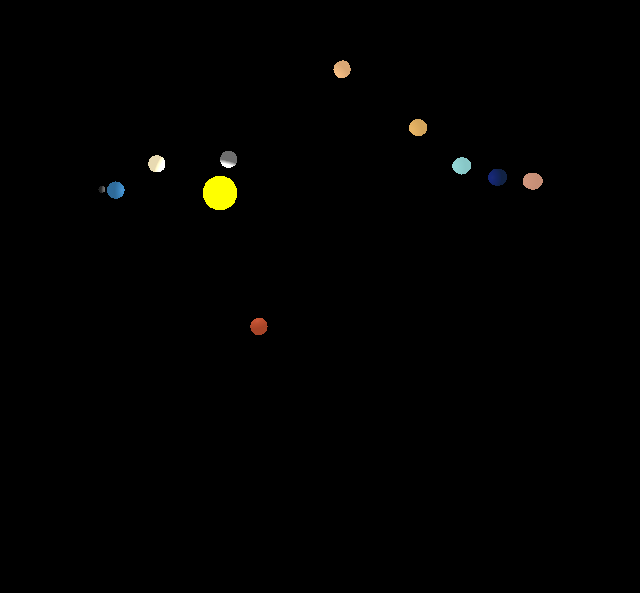
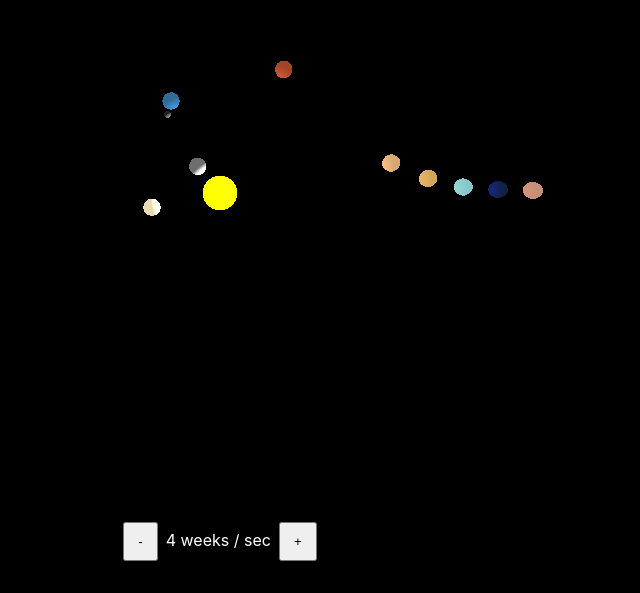
Before and after one commit to spicalous/space-viz, a Vue app: page / in a window 1280 px wide. Shown: the part 207-800 px from the top of the page, without its empty margins (420-1060 px from the left). Built offline with nearby package versions, Linux system fonts and the light colour scheme; the HTML template or start-up script is replaced by a standard one.

Commit message:
add user control for speed

```diff
--- a/package.json
+++ b/package.json
@@ -11,7 +11,8 @@
     "test:e2e": "playwright test",
     "build-only": "vite build",
     "type-check": "vue-tsc --build",
-    "lint": "eslint . --fix"
+    "lint": "eslint . --fix",
+    "test": "npm run lint && npm run build && npm run test:unit -- run"
   },
   "dependencies": {
     "vue": "^3.5.13"
--- a/src/assets/main.css
+++ b/src/assets/main.css
@@ -1,12 +1,23 @@
 @import './base.css';
 
 #app,
-main,
+#main-container,
+#user-controls-container,
 canvas {
   height: 100%;
   width: 100%;
 }
 
+#main-container {
+  position: relative;
+}
+#user-controls-container {
+  position: absolute;
+  top: 0;
+  left: 0;
+  pointer-events: none;
+}
+
 canvas {
   display: block;
 }
--- a/src/components/CanvasContainer.vue
+++ b/src/components/CanvasContainer.vue
@@ -3,12 +3,13 @@
   import { useTemplateRef, onMounted } from 'vue';
   import { PerspectiveCamera, WebGLRenderer } from 'three';
   import { OrbitControls } from 'three/addons/controls/OrbitControls.js';
-  import AstronomicalObjectViewModel from './../view-models/astronomical-object-view-model';
+  import { Speed, SPEED_TO_MS_PER_MS } from './../models/speed.ts';
+  import AstronomicalObjectViewModel from './../view-models/astronomical-object-view-model.ts';
 
   const props = defineProps<{
     objects: AstronomicalObjectViewModel[],
     scene: Scene,
-    oneYearDurationMs: number
+    speed: Speed
   }>();
 
   const canvas = useTemplateRef('ref-canvas');
@@ -30,7 +31,7 @@
         camera.aspect = getAspectRatio();
         camera.updateProjectionMatrix();
       }
-      props.objects.forEach(obj => obj.animate(delta, props.oneYearDurationMs));
+      props.objects.forEach(obj => obj.animate(delta, SPEED_TO_MS_PER_MS[props.speed]));
       controls.update();
       renderer.render(props.scene, camera);
     }
--- a/src/components/MainContainer.vue
+++ b/src/components/MainContainer.vue
@@ -2,14 +2,16 @@
   import { ref } from 'vue';
   import { Mesh, MeshPhongMaterial, PointLight, Scene, SphereGeometry } from 'three';
   import CanvasContainer from './CanvasContainer.vue';
+  import UserControlsContainer from './UserControlsContainer.vue';
   import DebugContainer from './DebugContainer.vue';
+  import { Speed } from './../models/speed.ts';
   import AstronomicalObjectViewModel from './../view-models/astronomical-object-view-model';
 
   const props = defineProps<{
     debugEnabled: boolean
   }>();
 
-  const oneYearDurationMs = ref(5000);
+  const speed = ref(Speed.FOUR_WEEKS_PER_SECOND);
   const objects: AstronomicalObjectViewModel[] = [];
   const scene = initScene();
 
@@ -103,11 +105,14 @@
 </script>
 
 <template>
-  <main>
+  <main id="main-container">
     <CanvasContainer
       :objects="objects"
       :scene="scene"
-      :one-year-duration-ms="oneYearDurationMs"
+      :speed="speed"
+    />
+    <UserControlsContainer
+      v-model:current-speed="speed"
     />
     <DebugContainer
       v-if="props.debugEnabled"
--- /dev/null
+++ b/src/components/UserControlsContainer.vue
@@ -0,0 +1,74 @@
+<script setup lang="ts">
+  import type { Ref } from 'vue';
+  import { computed } from 'vue';
+  import { Speed } from './../models/speed.ts';
+
+  const currentSpeed: Ref<Speed> = defineModel('currentSpeed', { required: true });
+  const SPEED_TO_INDEX = [
+    Speed.REAL_TIME,
+    Speed.ONE_MINUTE_PER_SECOND,
+    Speed.ONE_HOUR_PER_SECOND,
+    Speed.ONE_DAY_PER_SECOND,
+    Speed.ONE_WEEK_PER_SECOND,
+    Speed.TWO_WEEKS_PER_SECOND,
+    Speed.FOUR_WEEKS_PER_SECOND,
+    Speed.ONE_YEAR_PER_SECOND,
+  ];
+  const SPEED_TO_EN: { [key in Speed]: string } = {
+    [Speed.REAL_TIME]: 'Real time',
+    [Speed.ONE_MINUTE_PER_SECOND]: '1 minute / sec',
+    [Speed.ONE_HOUR_PER_SECOND]: '1 hour / sec',
+    [Speed.ONE_DAY_PER_SECOND]: '1 day / sec',
+    [Speed.ONE_WEEK_PER_SECOND]: '1 week / sec',
+    [Speed.TWO_WEEKS_PER_SECOND]: '2 weeks / sec',
+    [Speed.FOUR_WEEKS_PER_SECOND]: '4 weeks / sec',
+    [Speed.ONE_YEAR_PER_SECOND]: '1 year / sec'
+  };
+
+  const currentSpeedIndex = computed(() => SPEED_TO_INDEX.indexOf(currentSpeed.value));
+  const minusDisabled = computed(() => currentSpeedIndex.value <= 0);
+  const plusDisabled = computed(() => SPEED_TO_INDEX.length - 1 <= currentSpeedIndex.value);
+</script>
+
+<template>
+  <div id="user-controls-container">
+    <div class="speed-controls">
+      <button
+        @click="currentSpeed = SPEED_TO_INDEX[currentSpeedIndex - 1]"
+        :disabled="minusDisabled"
+      >
+        -
+      </button>
+      <span>{{ SPEED_TO_EN[currentSpeed] }}</span>
+      <button
+        @click="currentSpeed = SPEED_TO_INDEX[currentSpeedIndex + 1]"
+        :disabled="plusDisabled"
+      >
+        +
+      </button>
+    </div>
+  </div>
+</template>
+
+<style scoped>
+  #user-controls-container {
+    display: flex;
+    justify-content: center;
+    align-items: flex-end;
+  }
+
+  .speed-controls {
+    pointer-events: auto;
+    margin-bottom: 2rem;
+    button {
+      display: inline-block;
+      padding: 10px 13px;
+    }
+    span {
+      display: inline-block;
+      text-align: center;
+      padding: 0 8px;
+      min-width: 120px;
+    }
+  }
+</style>
--- /dev/null
+++ b/src/models/speed.ts
@@ -0,0 +1,22 @@
+
+export enum Speed {
+  REAL_TIME = "REAL_TIME",
+  ONE_MINUTE_PER_SECOND = "ONE_MINUTE_PER_SECOND",
+  ONE_HOUR_PER_SECOND = "ONE_HOUR_PER_SECOND",
+  ONE_DAY_PER_SECOND = "ONE_DAY_PER_SECOND",
+  ONE_WEEK_PER_SECOND = "ONE_WEEK_PER_SECOND",
+  TWO_WEEKS_PER_SECOND = "TWO_WEEKS_PER_SECOND",
+  FOUR_WEEKS_PER_SECOND = "FOUR_WEEKS_PER_SECOND",
+  ONE_YEAR_PER_SECOND = "ONE_YEAR_PER_SECOND",
+}
+
+export const SPEED_TO_MS_PER_MS = {
+  [Speed.REAL_TIME]: 1000,
+  [Speed.ONE_MINUTE_PER_SECOND]: 1000 * 60,
+  [Speed.ONE_HOUR_PER_SECOND]: 1000 * 60 * 60,
+  [Speed.ONE_DAY_PER_SECOND]: 1000 * 60 * 60 * 24,
+  [Speed.ONE_WEEK_PER_SECOND]: 1000 * 60 * 60 * 24 * 7,
+  [Speed.TWO_WEEKS_PER_SECOND]: 1000 * 60 * 60 * 24 * 7 * 2,
+  [Speed.FOUR_WEEKS_PER_SECOND]: 1000 * 60 * 60 * 24 * 4 * 4,
+  [Speed.ONE_YEAR_PER_SECOND]: 1000 * 60 * 60 * 24 * 365
+};
--- a/src/view-models/astronomical-object-view-model.ts
+++ b/src/view-models/astronomical-object-view-model.ts
@@ -30,17 +30,14 @@ export default class AstronomicalObjectViewModel {
     this.group.position.x = x;
   }
 
-  animate(delta: number, durationOneYearShouldTakeMs: number) {
-    const rotationDurationYears = this.rotationDurationMinutes / 60 / 24 / 365;
-    const rotationDuration = durationOneYearShouldTakeMs * rotationDurationYears;
-    const rotationFraction = delta / rotationDuration;
-    this.mesh.rotation.z = this.mesh.rotation.z + rotationFraction * FULL_ROTATION;
-
+  animate(delta: number, durationMsPerSecond: number) {
+    const rotationDurationMs = this.rotationDurationMinutes * 60 * 1000;
+    const rotationAmount = (delta * (durationMsPerSecond / 1000)) / rotationDurationMs;
+    this.mesh.rotation.z = this.mesh.rotation.z + (rotationAmount * FULL_ROTATION);
     this.orbits.forEach(([orbit, orbitDurationMinutes]) => {
-      const orbitDurationYears = orbitDurationMinutes / 60 / 24 / 365;
-      const orbitDuration = durationOneYearShouldTakeMs * orbitDurationYears;
-      const orbitFraction = delta / orbitDuration;
-      orbit.rotation.z = orbit.rotation.z + orbitFraction * FULL_ROTATION;
+      const orbitDurationMs = orbitDurationMinutes * 60 * 1000;
+      const orbitAmount = (delta * (durationMsPerSecond / 1000)) / orbitDurationMs;
+      orbit.rotation.z = orbit.rotation.z + (orbitAmount * FULL_ROTATION);
     });
   }
 }
```
Also changed, not shown: 1 other file (tests, documents, lock files or other folders).
